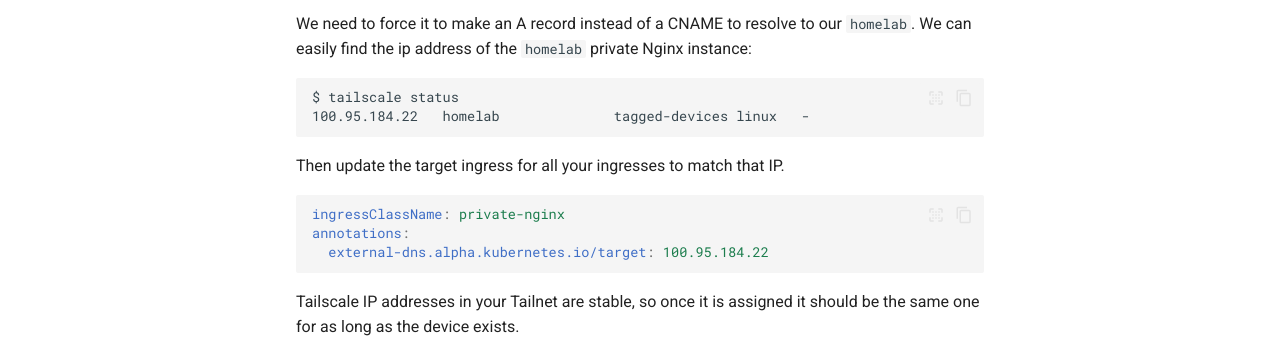
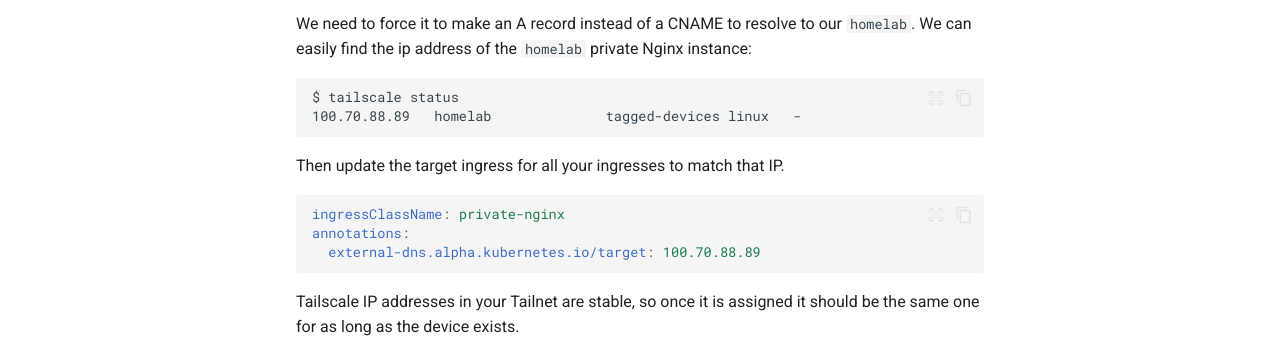
Before and after one commit to mbund/homelab, an MkDocs documentation site: the page built from docs/reference/tailscale.md, in a window 1280 px wide and 1017 px high. Shown: the part 589-936 px from the top of the window. Built offline with MkDocs 1.6.1 and Material for MkDocs 9.7.7, drawn with Linux system fonts in a browser that asks for light colours; comment, search, counter and statistics services are not loaded.

Commit message:
update private tailscale ip

````diff
--- a/docs/reference/tailscale.md
+++ b/docs/reference/tailscale.md
@@ -18,7 +18,7 @@ We need to force it to make an A record instead of a CNAME to resolve to our `ho
 
 ```
 $ tailscale status
-100.95.184.22   homelab              tagged-devices linux   -
+100.70.88.89   homelab              tagged-devices linux   -
 ```
 
 Then update the target ingress for all your ingresses to match that IP.
@@ -26,7 +26,7 @@ Then update the target ingress for all your ingresses to match that IP.
 ```yaml
 ingressClassName: private-nginx
 annotations:
-  external-dns.alpha.kubernetes.io/target: 100.95.184.22
+  external-dns.alpha.kubernetes.io/target: 100.70.88.89
 ```
 
 Tailscale IP addresses in your Tailnet are stable, so once it is assigned it should be the same one for as long as the device exists.
````
Also changed, not shown: 3 other files.
